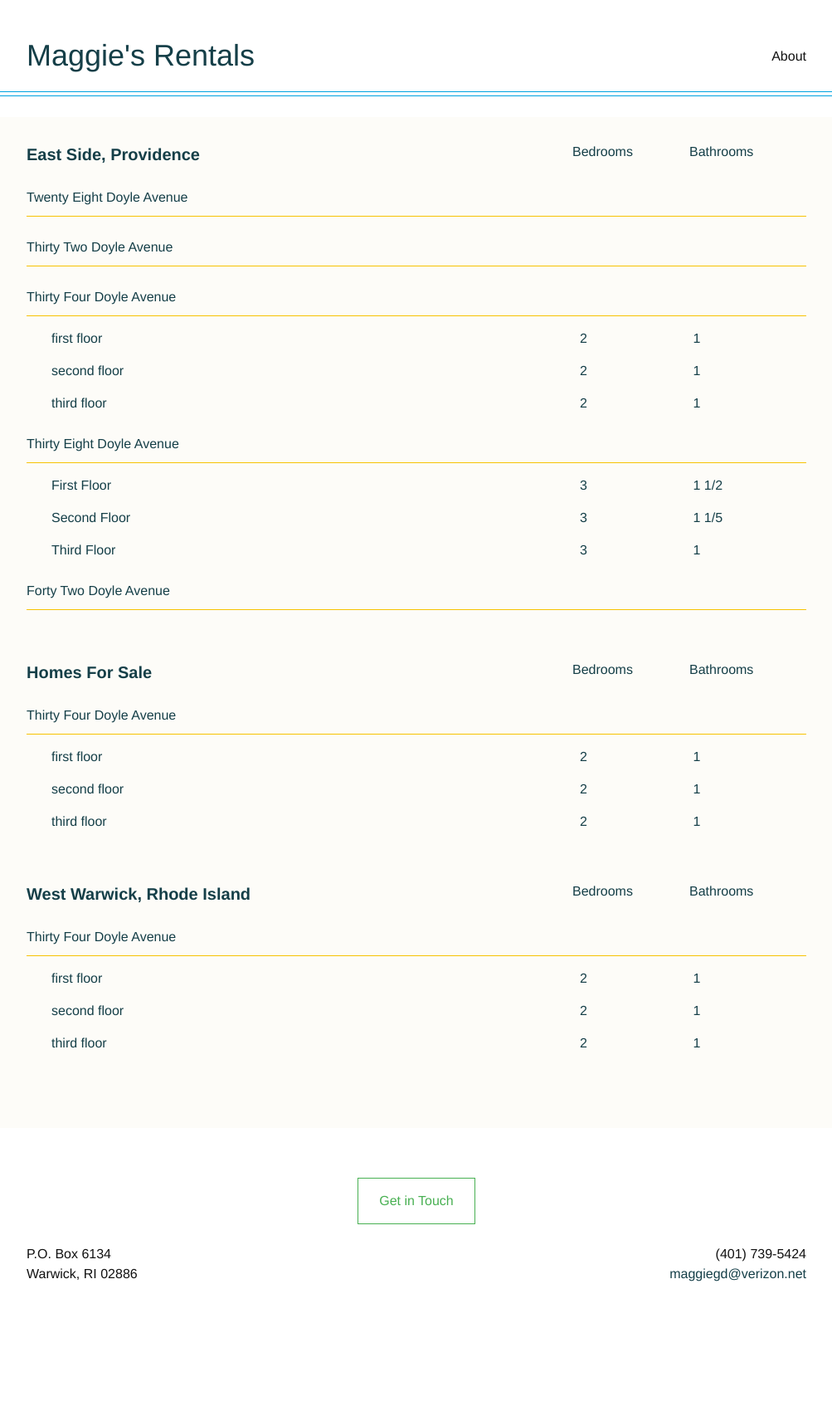
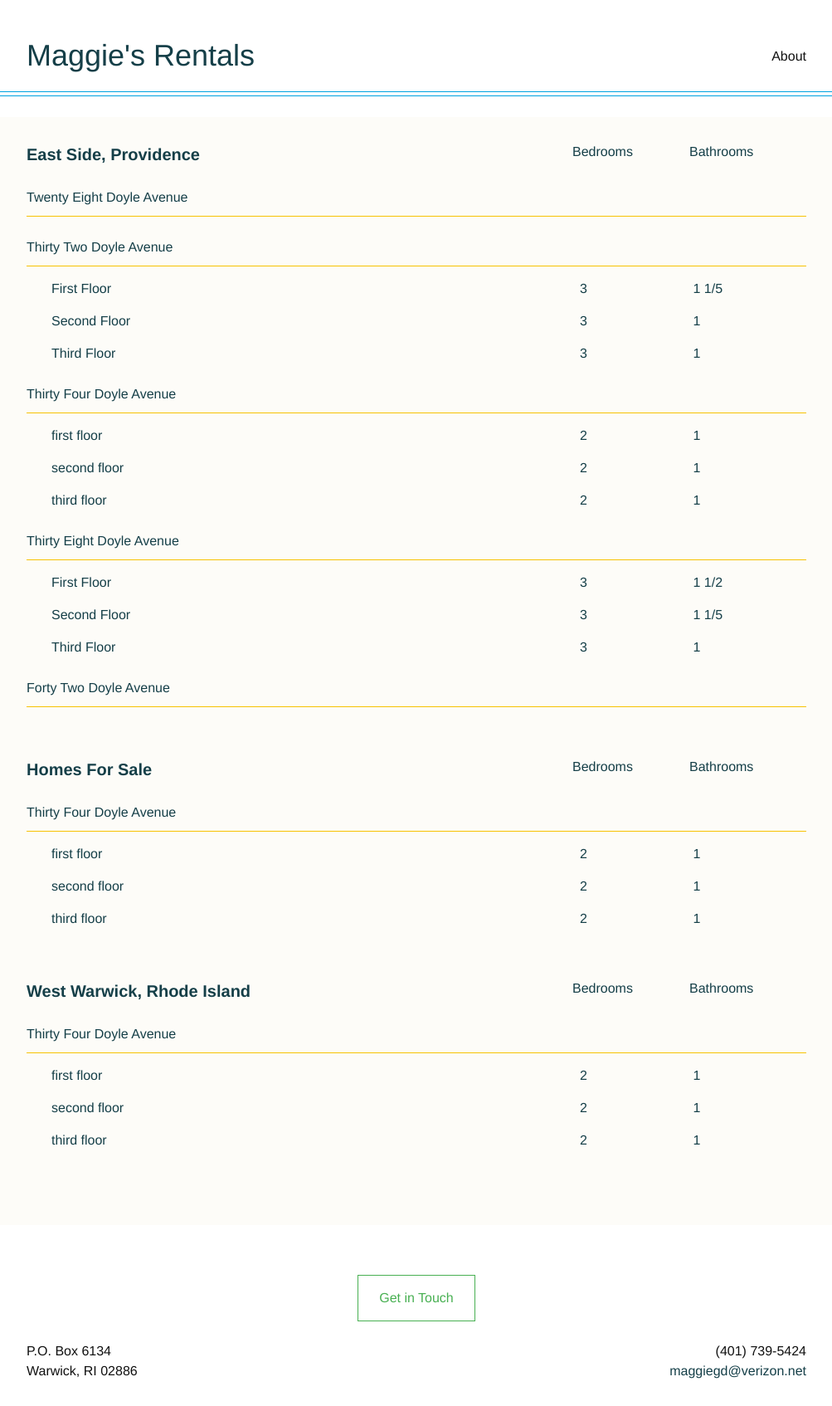
Before and after one commit to alexandreaco/maggiesrentals.github.io, a Jekyll site: the page built from index.html, in a window 1280 px wide. Shown: the whole page at 83% size, without its empty margins (138-1141 px from the left). Built offline with Jekyll 4.4.1, drawn with Linux system fonts in a browser that asks for light colours; before the commit the page ends 1577 px from its top, so only the background shows below that.

Commit message:
Updated Thirty Two Doyle Avenue

```diff
--- a/_buildings/thirty-two-doyle-avenue.markdown
+++ b/_buildings/thirty-two-doyle-avenue.markdown
@@ -4,6 +4,10 @@
 image: "/uploads/32D.jpg"
 Google Map Text: <iframe src="https://www.google.com/maps/embed?pb=!1m18!1m12!1m3!1d2972.523053009835!2d-71.40775050000002!3d41.83856730000002!2m3!1f0!2f0!3f0!3m2!1i1024!2i768!4f13.1!3m3!1m2!1s0x89e444e022618cb1%3A0xe5b19535c8a5a21a!2s32+Doyle+Ave%2C+Providence%2C+RI+02906!5e0!3m2!1sen!2sus!4v1485636856035"
   width="100%" height="350" frameborder="0" style="border:0" allowfullscreen></iframe>
+Apartments:
+- Thirty Two Doyle Avenue, First Floor
+- Thirty Two Doyle, Second Floor
+- Thirty Two Doyle Ave, Third Floor
 ---
 
 Modern Kitchen with New Appliances
```
